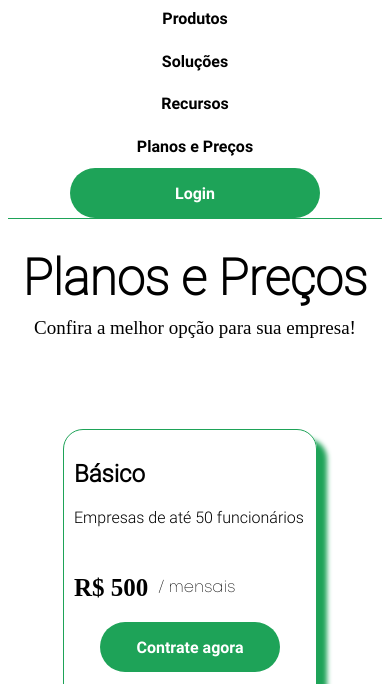
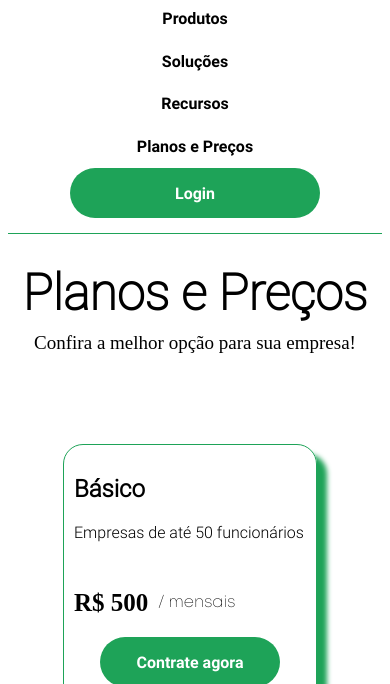
Before and after one commit to Aureliano2021/Employ-Projeto, a plain HTML site: page index.html in a window 390 px wide. Shown: the part 90-774 px from the top of the page. Drawn offline with Linux system fonts and the light colour scheme; a web font is replaced by a local one.

Commit message:
adicionado padding entre header e main

```diff
--- a/style/responsive.css
+++ b/style/responsive.css
@@ -23,8 +23,9 @@
 @media screen and (max-width: 1000px) {
     header{
         flex-direction: column;
-        margin: 0;
+        margin: auto;
         height: 300 px;
+        padding-bottom: 15px;
     }
 
     .navegacao{
```
